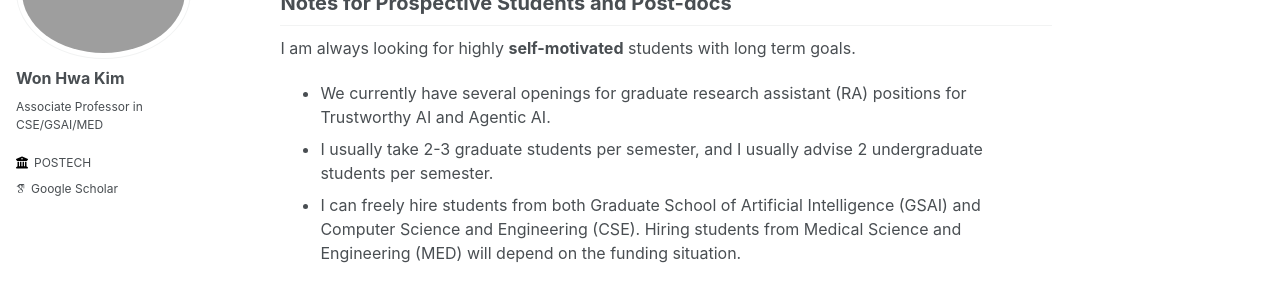
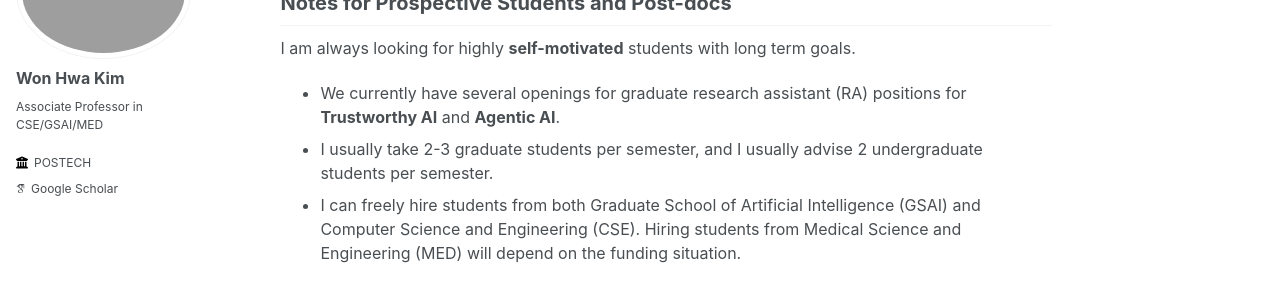
Before and after one commit to wwplato/wwplato.github.io, a Jekyll site: the page built from _pages/about.md, in a window 1280 px wide and 900 px high, scrolled down 337 px. Shown: the part 177-477 px from the top of the window. Built offline with Jekyll 4.4.1, drawn with Linux system fonts in a browser that asks for light colours; some web fonts are replaced.

```diff
--- a/_pages/about.md
+++ b/_pages/about.md
@@ -24,7 +24,7 @@ Notes for Prospective Students and Post-docs
 -----
 I am always looking for highly **self-motivated** students with long term goals.
 <!--* I am looking for a post-doc to work on ML/CV problems for geometric neuroimages (e.g., 3D mesh and brain network). -->
-* We currently have several openings for graduate research assistant (RA) positions for Trustworthy AI and Agentic AI.
+* We currently have several openings for graduate research assistant (RA) positions for **Trustworthy AI** and **Agentic AI**.
 * I usually take 2-3 graduate students per semester, and I usually advise 2 undergraduate students per semester.
 * I can freely hire students from both Graduate School of Artificial Intelligence (GSAI) and Computer Science and Engineering (CSE). Hiring students from Medical Science and Engineering (MED) will depend on the funding situation.
 <!-- I do not hire summer or winter interns as I make several (business) trips during those times.   -->
```
